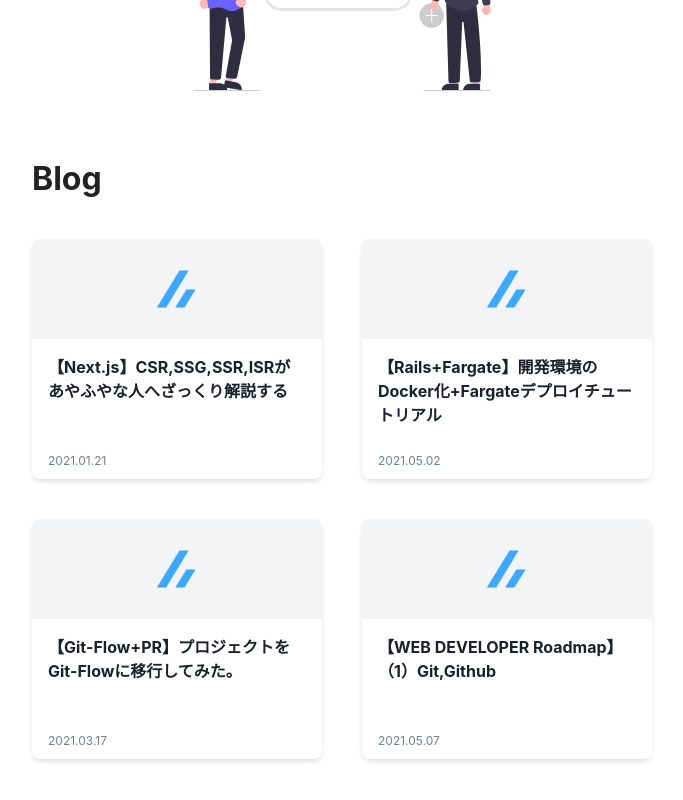
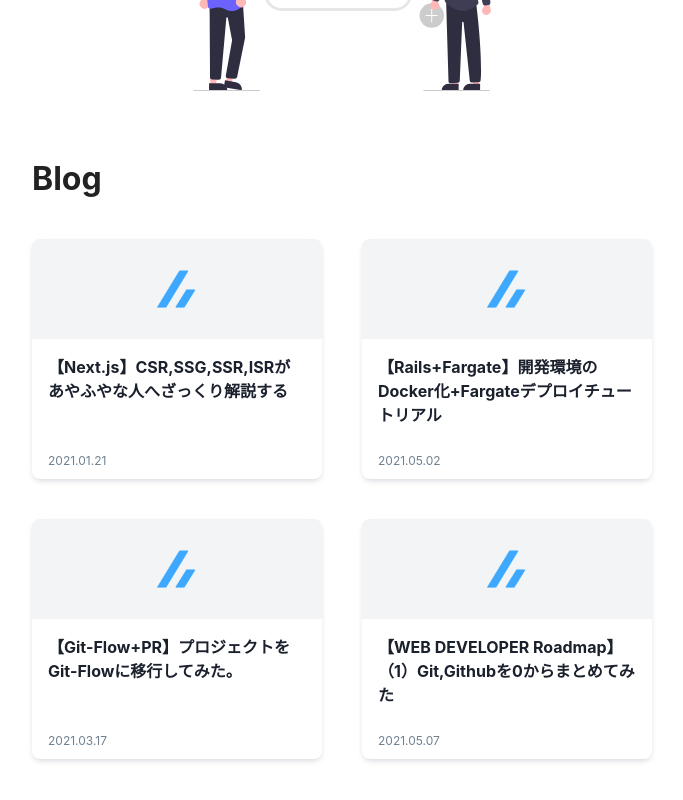
Before and after one commit to onikan27/myPortfolio, a Next.js app: page /blog in a window 1280 px wide. Shown: the part 286-1086 px from the top of the page, without its empty margins (298-981 px from the left). Built offline with nearby package versions, Linux system fonts and the light colour scheme.

Commit message:
fix: blog

```diff
--- a/src/pages/blog.tsx
+++ b/src/pages/blog.tsx
@@ -43,7 +43,7 @@ const career: NextPage = () => {
               release_date="2021.03.17"
             />
             <Article
-              title="【WEB DEVELOPER Roadmap】（1）Git,Github"
+              title="【WEB DEVELOPER Roadmap】（1）Git,Githubを0からまとめてみた"
               url="https://zenn.dev/akino/articles/2fef95b72f508a"
               platform="zenn"
               release_date="2021.05.07"
```
